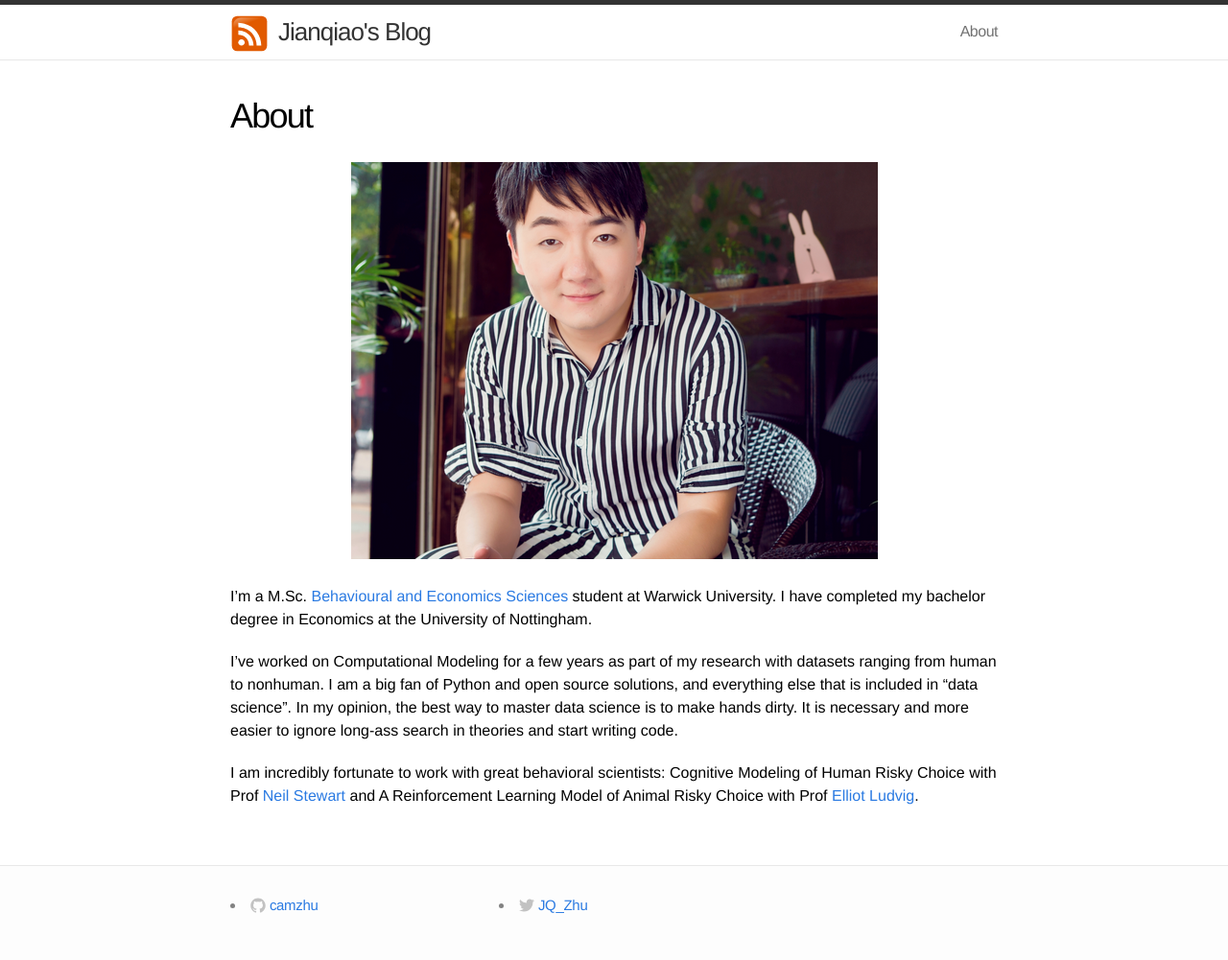
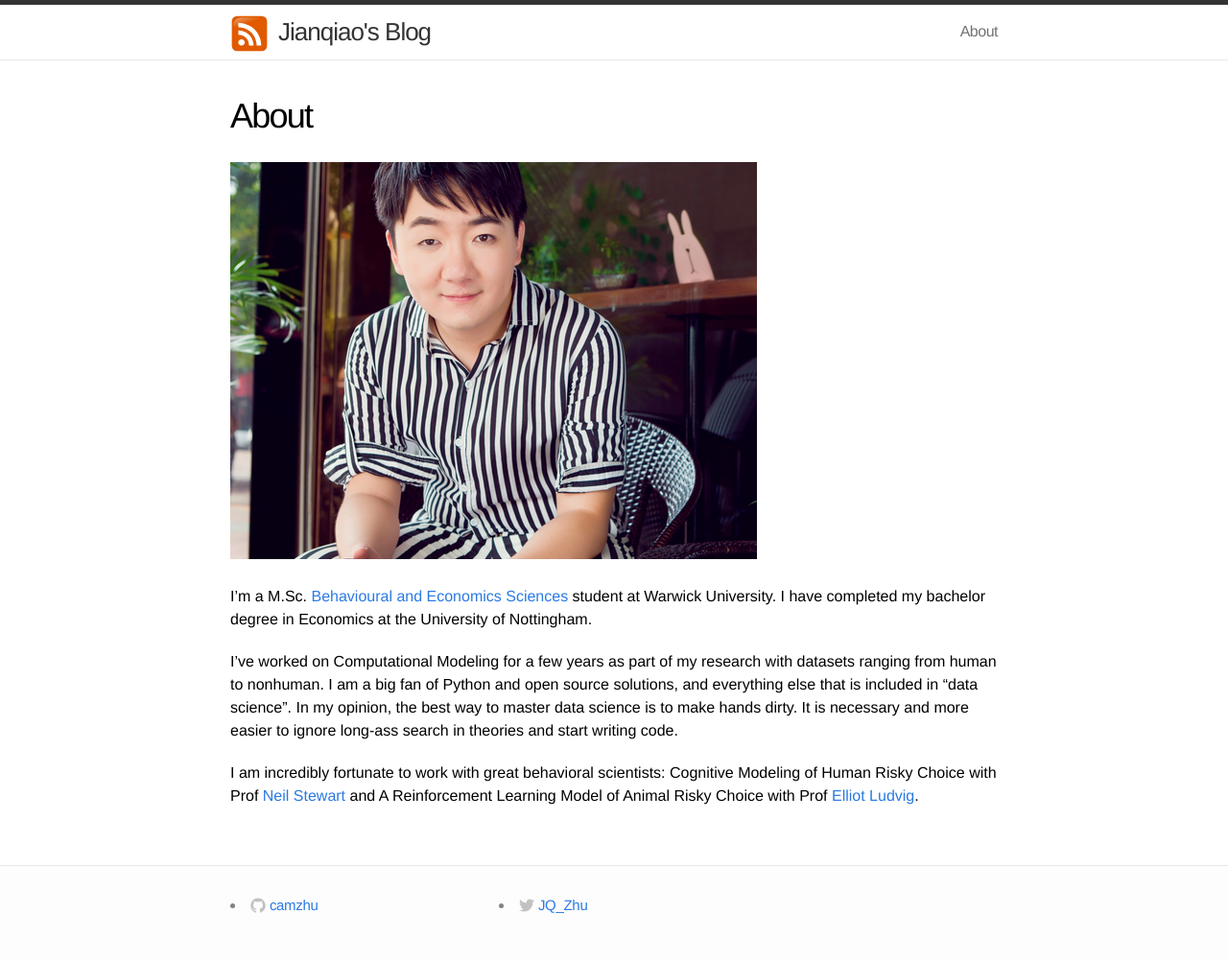
Before and after one commit to jianqiaozhu/jianqiaozhu.github.io, a Jekyll site: the page built from about.md, in a window 1280 px wide. Shown: the whole page at 96% size. Built offline with Jekyll 4.4.1, drawn with Linux system fonts in a browser that asks for light colours; Markdown is read by kramdown in place of the engine named in the settings.

Commit message:
Update about.md

```diff
--- a/about.md
+++ b/about.md
@@ -3,7 +3,7 @@ layout: page
 title: About
 permalink: /about/
 ---
-<div style="text-align:center; width=330px; height=248px;"><img src="/images/me.png"></div>
+<div style="text-align:inherit; height=274px; width=207px;"><img src="/images/me.png"></div>
 
 
 I'm a M.Sc. [Behavioural and Economics Sciences](http://www2.warwick.ac.uk/fac/sci/psych/study/bes/) student at Warwick University.
```
